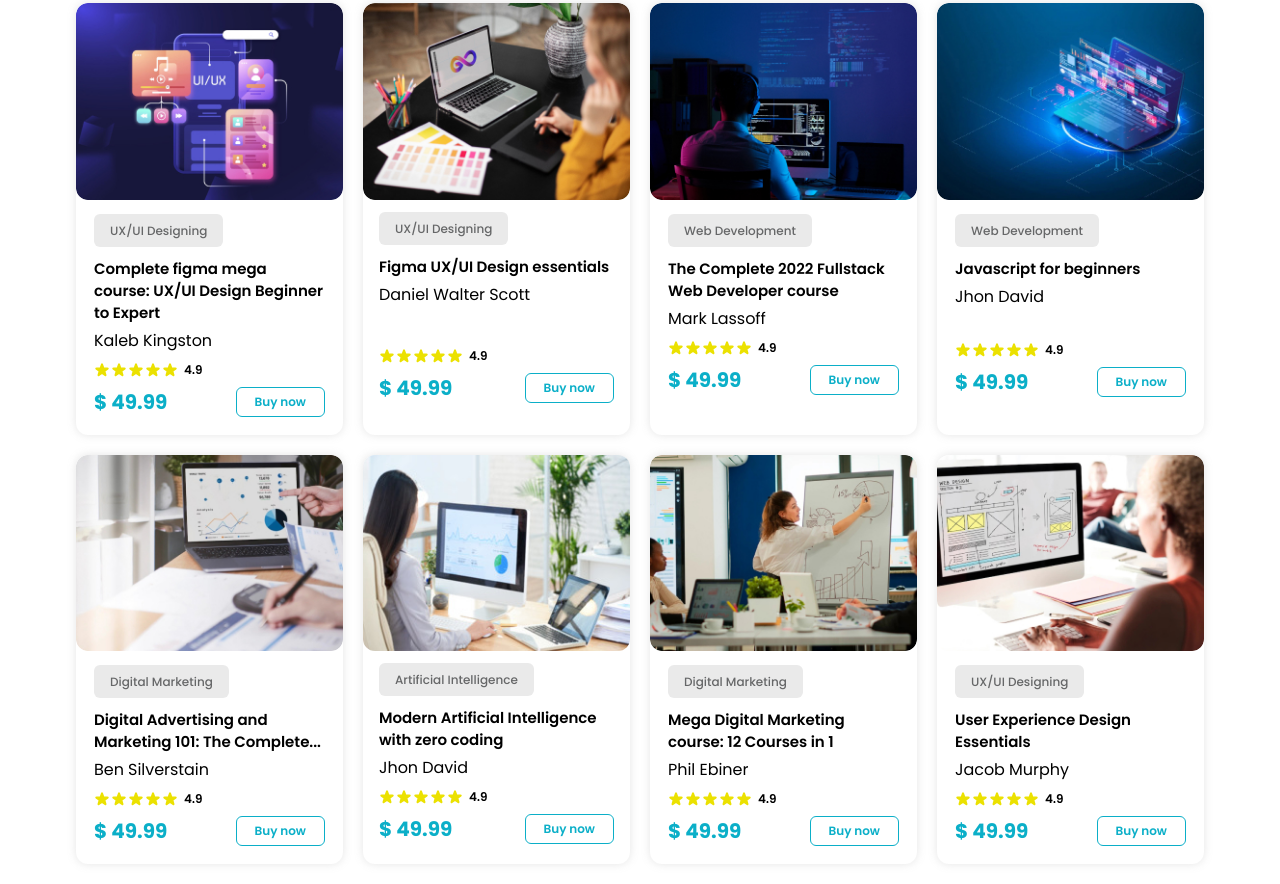
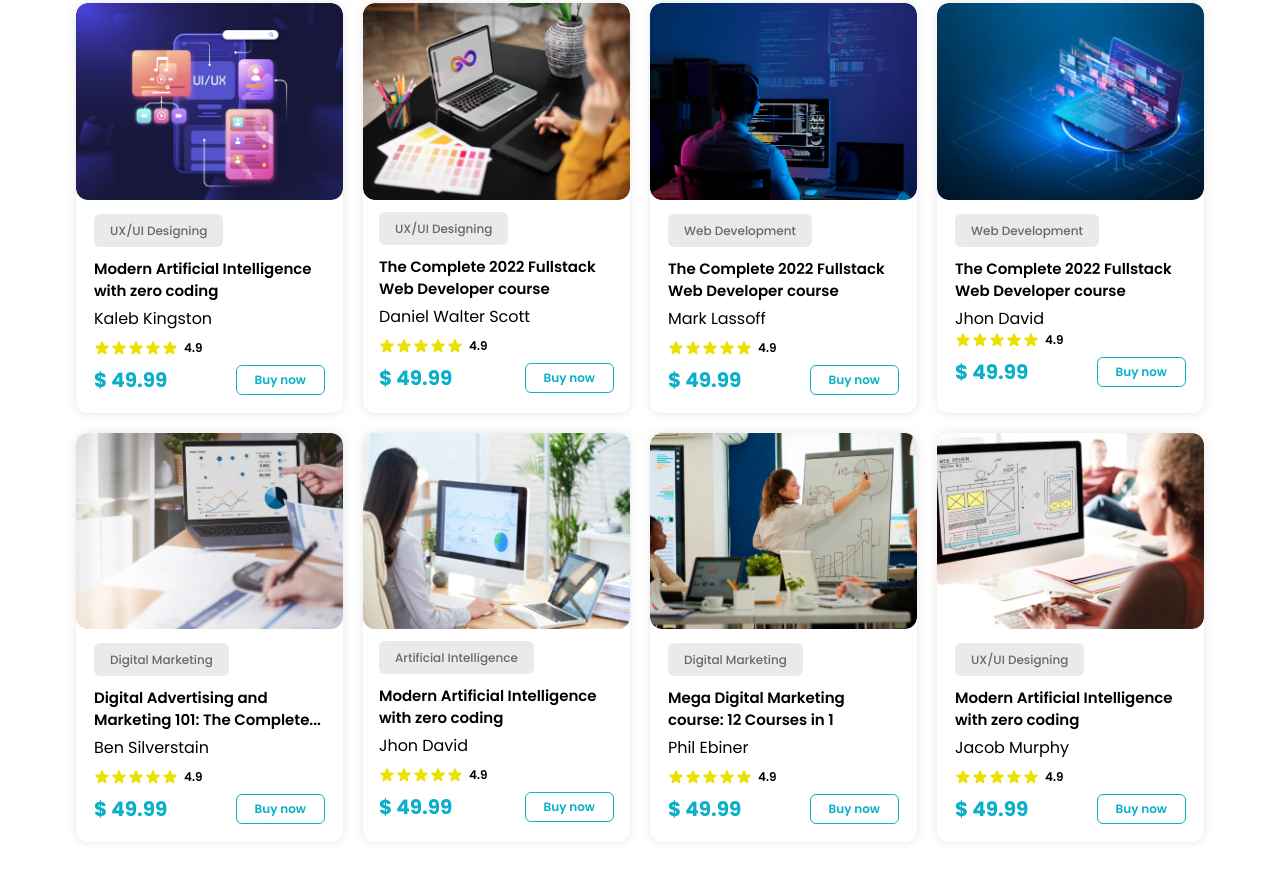
Before and after one commit to Lelyaler/tailwind-site, a website: page index.html in a window 1280 px wide. Shown: the part 971-1855 px from the top of the page. Drawn offline with Linux system fonts and the light colour scheme.

Commit message:
first commit

```diff
--- a/index.html
+++ b/index.html
@@ -277,7 +277,7 @@
                 <h3
                   class="mt-4 text-[15px] font-semibold leading-[22px] tracking-[-0.0024em]"
                 >
-                  Complete figma mega course: UX/UI Design Beginner to Expert
+                  Modern Artificial Intelligence with zero coding
                 </h3>
                 <p class="mt-[5px] text-base font-normal tracking-[-0.0024em]">
                   Kaleb Kingston
@@ -362,6 +362,7 @@
                 />
               </div>
               <div class="p-4">
+                <div>
                   <span
                     class="rounded-md bg-[#EAEAEA] px-4 py-2 text-[12px] font-medium text-lightgray"
                     >UX/UI Designing</span
@@ -369,12 +370,15 @@
                   <h3
                     class="mt-4 text-[15px] font-semibold leading-[22px] tracking-[-0.0024em]"
                   >
-                  Figma UX/UI Design essentials
+                    The Complete 2022 Fullstack Web Developer course
                   </h3>
-                <p class="mt-[5px] text-base font-normal tracking-[-0.0024em]">
+                  <p
+                    class="mt-[5px] text-base font-normal tracking-[-0.0024em]"
+                  >
                     Daniel Walter Scott
                   </p>
-                <span class="my-2 block pt-8">
+                </div>
+                <span class="my-2 block">
                   <svg
                     width="109"
                     height="18"
@@ -552,12 +556,12 @@
                 <h3
                   class="mt-4 text-[15px] font-semibold leading-[22px] tracking-[-0.0024em]"
                 >
-                  Javascript for beginners
+                  The Complete 2022 Fullstack Web Developer course
                 </h3>
                 <p class="mt-[5px] text-base font-normal tracking-[-0.0024em]">
                   Jhon David
                 </p>
-                <span class="mb-2 mt-8 block">
+                <span class="mb-2 block">
                   <svg
                     width="109"
                     height="18"
@@ -917,7 +921,7 @@
                 <h3
                   class="mt-4 text-[15px] font-semibold leading-[22px] tracking-[-0.0024em]"
                 >
-                  User Experience Design Essentials
+                  Modern Artificial Intelligence with zero coding
                 </h3>
                 <p class="mt-[5px] text-base font-normal tracking-[-0.0024em]">
                   Jacob Murphy
@@ -1105,12 +1109,12 @@
                 <h3
                   class="mt-4 text-[15px] font-semibold leading-[22px] tracking-[-0.0024em]"
                 >
-                  Figma UX/UI Design essentials
+                  Modern Artificial Intelligence with zero coding
                 </h3>
                 <p class="mt-[5px] text-base font-normal tracking-[-0.0024em]">
                   Daniel Walter Scott
                 </p>
-                <span class="my-2 block pt-8">
+                <span class="my-2 block">
                   <svg
                     width="109"
                     height="18"
@@ -1196,7 +1200,7 @@
                 <h3
                   class="mt-4 text-[15px] font-semibold leading-[22px] tracking-[-0.0024em]"
                 >
-                  Complete figma mega course: UX/UI Design Beginner to Expert
+                  Modern Artificial Intelligence with zero coding
                 </h3>
                 <p class="mt-[5px] text-base font-normal tracking-[-0.0024em]">
                   Kaleb Kingston
@@ -1475,12 +1479,12 @@
                 <h3
                   class="mt-4 text-[15px] font-semibold leading-[22px] tracking-[-0.0024em]"
                 >
-                  Figma UX/UI Design essentials
+                  Modern Artificial Intelligence with zero coding
                 </h3>
                 <p class="mt-[5px] text-base font-normal tracking-[-0.0024em]">
                   Daniel Walter Scott
                 </p>
-                <span class="my-2 block pt-8">
+                <span class="my-2 block">
                   <svg
                     width="109"
                     height="18"
@@ -1566,7 +1570,7 @@
                 <h3
                   class="mt-4 text-[15px] font-semibold leading-[22px] tracking-[-0.0024em]"
                 >
-                  Complete figma mega course: UX/UI Design Beginner to Expert
+                  Modern Artificial Intelligence with zero coding
                 </h3>
                 <p class="mt-[5px] text-base font-normal tracking-[-0.0024em]">
                   Kaleb Kingston
@@ -1845,12 +1849,12 @@
                 <h3
                   class="mt-4 text-[15px] font-semibold leading-[22px] tracking-[-0.0024em]"
                 >
-                  Figma UX/UI Design essentials
+                  Modern Artificial Intelligence with zero coding
                 </h3>
                 <p class="mt-[5px] text-base font-normal tracking-[-0.0024em]">
                   Daniel Walter Scott
                 </p>
-                <span class="my-2 block pt-8">
+                <span class="my-2 block">
                   <svg
                     width="109"
                     height="18"
@@ -1936,7 +1940,7 @@
                 <h3
                   class="mt-4 text-[15px] font-semibold leading-[22px] tracking-[-0.0024em]"
                 >
-                  Complete figma mega course: UX/UI Design Beginner to Expert
+                  Modern Artificial Intelligence with zero coding
                 </h3>
                 <p class="mt-[5px] text-base font-normal tracking-[-0.0024em]">
                   Kaleb Kingston
@@ -2123,12 +2127,12 @@
                 <h3
                   class="mt-4 text-[15px] font-semibold leading-[22px] tracking-[-0.0024em]"
                 >
-                  Figma UX/UI Design essentials
+                  Modern Artificial Intelligence with zero coding
                 </h3>
                 <p class="mt-[5px] text-base font-normal tracking-[-0.0024em]">
                   Daniel Walter Scott
                 </p>
-                <span class="my-2 block pt-8">
+                <span class="my-2 block">
                   <svg
                     width="109"
                     height="18"
@@ -2214,7 +2218,7 @@
                 <h3
                   class="mt-4 text-[15px] font-semibold leading-[22px] tracking-[-0.0024em]"
                 >
-                  Complete figma mega course: UX/UI Design Beginner to Expert
+                  Modern Artificial Intelligence with zero coding
                 </h3>
                 <p class="mt-[5px] text-base font-normal tracking-[-0.0024em]">
                   Kaleb Kingston
@@ -2493,12 +2497,12 @@
                 <h3
                   class="mt-4 text-[15px] font-semibold leading-[22px] tracking-[-0.0024em]"
                 >
-                  Figma UX/UI Design essentials
+                  Modern Artificial Intelligence with zero coding
                 </h3>
                 <p class="mt-[5px] text-base font-normal tracking-[-0.0024em]">
                   Daniel Walter Scott
                 </p>
-                <span class="my-2 block pt-8">
+                <span class="my-2 block">
                   <svg
                     width="109"
                     height="18"
@@ -2584,7 +2588,7 @@
                 <h3
                   class="mt-4 text-[15px] font-semibold leading-[22px] tracking-[-0.0024em]"
                 >
-                  Complete figma mega course: UX/UI Design Beginner to Expert
+                  Modern Artificial Intelligence with zero coding
                 </h3>
                 <p class="mt-[5px] text-base font-normal tracking-[-0.0024em]">
                   Kaleb Kingston
@@ -2863,12 +2867,12 @@
                 <h3
                   class="mt-4 text-[15px] font-semibold leading-[22px] tracking-[-0.0024em]"
                 >
-                  Figma UX/UI Design essentials
+                  Modern Artificial Intelligence with zero coding
                 </h3>
                 <p class="mt-[5px] text-base font-normal tracking-[-0.0024em]">
                   Daniel Walter Scott
                 </p>
-                <span class="my-2 block pt-8">
+                <span class="my-2 block">
                   <svg
                     width="109"
                     height="18"
@@ -2954,7 +2958,7 @@
                 <h3
                   class="mt-4 text-[15px] font-semibold leading-[22px] tracking-[-0.0024em]"
                 >
-                  Complete figma mega course: UX/UI Design Beginner to Expert
+                  Modern Artificial Intelligence with zero coding
                 </h3>
                 <p class="mt-[5px] text-base font-normal tracking-[-0.0024em]">
                   Kaleb Kingston
--- a/src/css/input.css
+++ b/src/css/input.css
@@ -9,16 +9,16 @@
 }
 @layer components {
   .padding__block {
-    @apply pt-[80px] pb-[80px] md:pt-[50px] smd:pb-[50px] sm:pt-[40px] sm:pb-[40px];
+    @apply smd:pb-[50px] pb-[80px] pt-[80px] md:pt-[50px] sm:pb-[40px] sm:pt-[40px];
   }
   .button__hover {
     @apply bg-[#0bafc8] hover:bg-[#8ccfa2];
   }
   .section__title {
-    @apply font-semibold text-[44px] leading-normal tracking-[-0.0002em] md:text-4xl sm:text-3xl;
+    @apply text-[44px] font-semibold leading-normal tracking-[-0.0002em] md:text-4xl sm:text-3xl;
   }
   .tab-trigger.active {
-    @apply text-blueviolet border-b border-b-blueviolet pb-3;
+    @apply border-b border-b-blueviolet pb-3 text-blueviolet;
   }
   .accordion__item.active > .accordion__content {
     @apply block;
--- a/tailwind.config.js
+++ b/tailwind.config.js
@@ -35,6 +35,11 @@ module.exports = {
       animation: {
         fadeIn: ".8s fade-in ease-in-out",
       },
+
+      gridTemplateColumns: {
+        "auto-fill-minmax": "repeat(auto-fit, minmax(250px, 1fr))",
+      },
     },
   },
+  plugins: [],
 };
```
Lines whose indentation alone changed are shown as unchanged.
